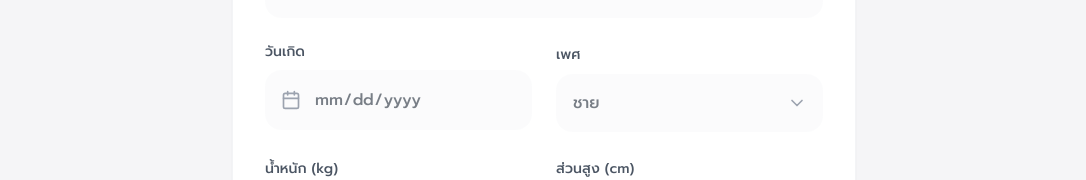
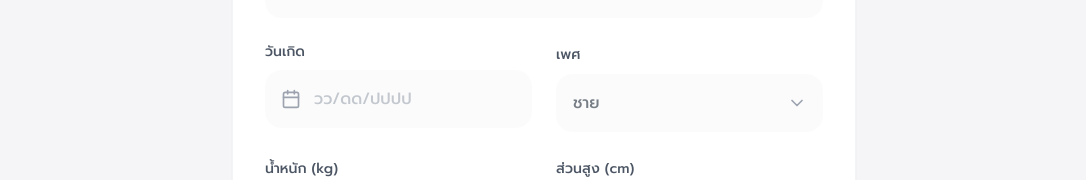
Before and after one commit to siamsquared/health-logs, a React (Vite) app: page /onehealth/profile in a window 1280 px wide. Shown: the part 427-607 px from the top of the page, without its empty margins (96-1182 px from the left). Built offline with nearby package versions, Linux system fonts and the light colour scheme; no server answers; the database is empty; sample sign-in values are in the browser's storage.

Commit message:
Update library of date picker

```diff
--- a/package.json
+++ b/package.json
@@ -13,6 +13,7 @@
     "@tanstack/react-query-devtools": "^5.91.2",
     "@tanstack/react-router": "^1.147.3",
     "@tanstack/router-plugin": "^1.149.0",
+    "@types/react-datepicker": "^6.2.0",
     "@vitejs/plugin-react": "^5.1.2",
     "autoprefixer": "^10.4.23",
     "date-fns": "^4.1.0",
@@ -24,6 +25,7 @@
     "openai": "^6.15.0",
     "postcss": "^8.5.6",
     "react": "19.2.3",
+    "react-datepicker": "^9.1.0",
     "react-dom": "19.2.3",
     "recharts": "^3.6.0",
     "tailwindcss": "^3.4.1",
--- a/src/index.scss
+++ b/src/index.scss
@@ -5,10 +5,10 @@
 @tailwind utilities;
 
 @layer base {
-  body {
-    font-family: 'Prompt', sans-serif;
-    @apply bg-[#F5F5F7] text-gray-900;
-  }
+    body {
+        font-family: 'Prompt', sans-serif;
+        @apply bg-[#F5F5F7] text-gray-900;
+    }
 }
 
 /* Custom Animations */
@@ -26,6 +26,7 @@
     from {
         opacity: 0;
     }
+
     to {
         opacity: 1;
     }
@@ -36,8 +37,82 @@
         opacity: 0;
         transform: translateY(20px);
     }
+
     to {
         opacity: 1;
         transform: translateY(0);
     }
 }
+
+/* React Datepicker Custom Styles */
+.react-datepicker-wrapper {
+    width: 100%;
+}
+
+.react-datepicker {
+    font-family: 'Prompt', sans-serif !important;
+    border: 1px solid #e5e7eb !important;
+    border-radius: 1.5rem !important;
+    box-shadow: 0 10px 25px -5px rgba(0, 0, 0, 0.1), 0 8px 10px -6px rgba(0, 0, 0, 0.1) !important;
+    overflow: hidden;
+}
+
+.react-datepicker__header {
+    background-color: white !important;
+    border-bottom: 1px solid #f3f4f6 !important;
+    padding-top: 1rem !important;
+}
+
+.react-datepicker__current-month {
+    font-weight: 700 !important;
+    font-size: 1rem !important;
+    color: #111827 !important;
+}
+
+.react-datepicker__day-name {
+    color: #9ca3af !important;
+    font-weight: 500 !important;
+}
+
+.react-datepicker__day {
+    color: #374151 !important;
+    border-radius: 0.75rem !important;
+    transition: all 0.2s !important;
+
+    &:hover {
+        background-color: #f3f4f6 !important;
+    }
+}
+
+.react-datepicker__day--selected {
+    background-color: black !important;
+    color: white !important;
+    font-weight: bold !important;
+}
+
+.react-datepicker__day--keyboard-selected {
+    background-color: #f3f4f6 !important;
+    color: black !important;
+}
+
+.react-datepicker__day--today {
+    font-weight: 800 !important;
+    color: #2563eb !important;
+}
+
+.react-datepicker__day--disabled {
+    cursor: not-allowed !important;
+    color: #d1d5db !important;
+
+    &:hover {
+        background-color: transparent !important;
+    }
+}
+
+.react-datepicker__navigation {
+    top: 12px !important;
+}
+
+.react-datepicker__triangle {
+    display: none !important;
+}
--- a/src/pages/ProfilePage.tsx
+++ b/src/pages/ProfilePage.tsx
@@ -1,11 +1,53 @@
-import { useState, useEffect } from "react";
+import { useState, useEffect, forwardRef } from "react";
 import { useAuth } from "@/features/auth/useAuth";
 import { doc, setDoc, serverTimestamp } from "firebase/firestore";
 import { db } from "@/lib/firebase";
 import Navbar from "@/components/Navbar";
 import { Save, Loader2, Calendar, Edit2, X, ChevronDown } from "lucide-react";
 import { useNavigate } from "@tanstack/react-router";
-import { differenceInYears, parseISO } from "date-fns";
+import { differenceInYears, parseISO, format, isValid } from "date-fns";
+import { th } from "date-fns/locale";
+import DatePicker, { registerLocale } from "react-datepicker";
+import "react-datepicker/dist/react-datepicker.css";
+
+registerLocale("th", th);
+
+const CustomDateInput = forwardRef(({ value, onClick, onChange, className, disabled, placeholder }: any, ref: any) => {
+    const [displayValue, setDisplayValue] = useState(value || "");
+
+    useEffect(() => {
+        setDisplayValue(value || "");
+    }, [value]);
+
+    const handleChange = (e: React.ChangeEvent<HTMLInputElement>) => {
+        let input = e.target.value.replace(/\D/g, "").slice(0, 8);
+        if (input.length > 4) {
+            input = `${input.slice(0, 2)}/${input.slice(2, 4)}/${input.slice(4)}`;
+        } else if (input.length > 2) {
+            input = `${input.slice(0, 2)}/${input.slice(2)}`;
+        }
+        setDisplayValue(input);
+
+        // Pass to DatePicker's onChange
+        const originalValue = e.target.value;
+        e.target.value = input;
+        onChange(e);
+        e.target.value = originalValue;
+    };
+
+    return (
+        <input
+            ref={ref}
+            value={displayValue}
+            onClick={onClick}
+            onChange={handleChange}
+            className={className}
+            disabled={disabled}
+            placeholder={placeholder}
+            autoComplete="off"
+        />
+    );
+});
 
 export default function ProfilePage() {
     const { user, status } = useAuth();
@@ -217,26 +259,44 @@ export default function ProfilePage() {
                         </div>
                         <div className="space-y-2">
                             <label className="text-sm font-medium text-gray-600 flex justify-between">
-                                วันเกิด {formData.birthDate && <span
-                                    className="bg-blue-50 text-blue-600 px-2 py-0.5 rounded text-xs font-bold">อายุ {calculateAge(formData.birthDate)} ปี</span>}
+                                วันเกิด {formData.birthDate && <span className="bg-blue-50 text-blue-600 px-2 py-0.5 rounded text-xs font-bold">อายุ {calculateAge(formData.birthDate)} ปี</span>}
                             </label>
                             <div className="relative">
-                                <input type="date" value={formData.birthDate}
-                                    max={new Date().toISOString().split("T")[0]}
-                                    onChange={e => {
-                                        const value = e.target.value;
-                                        setFormData({ ...formData, birthDate: value });
+                                <DatePicker
+                                    selected={formData.birthDate ? parseISO(formData.birthDate) : null}
+                                    onChange={(date: Date | null, event?: React.SyntheticEvent<any>) => {
+                                        if (date && isValid(date)) {
+                                            const year = date.getFullYear();
+                                            // Only update state if it's a "complete" year (e.g. > 1000)
+                                            // or if it was picked via calendar (event is undefined or clicks)
+                                            // This prevents "1" becoming "0001" or "2001" prematurely.
+                                            const isCompleteTyped = event && (event.target as HTMLInputElement).value?.length === 10;
+                                            const isPicked = !event; // Calendar clicks usually don't have the same event structure
 
-                                        const today = new Date().toISOString().split("T")[0];
-                                        if (value && value > today) {
-                                            setBirthDateError("วันเกิดต้องไม่เป็นวันที่ในอนาคต");
-                                        } else {
-                                            setBirthDateError("");
+                                            if (isPicked || isCompleteTyped || year > 1900) {
+                                                const value = format(date, "yyyy-MM-dd");
+                                                setFormData({ ...formData, birthDate: value });
+                                                setBirthDateError("");
+                                            }
+                                        }
+                                        else if (event) {
+                                            const target = event.target as HTMLInputElement;
+                                            if (target.value === "") {
+                                                setFormData({ ...formData, birthDate: "" });
+                                            }
                                         }
                                     }}
+                                    maxDate={new Date()}
+                                    disabled={!isEditing}
+                                    dateFormat="dd/MM/yyyy"
+                                    placeholderText="วว/ดด/ปปปป"
+                                    locale="th"
+                                    autoComplete="off"
                                     className={`w-full p-4 pl-12 bg-gray-50 border-transparent focus:bg-white border focus:border-black rounded-2xl outline-none transition font-medium text-gray-800 ${birthDateError ? "border-red-500 focus:border-red-500" : ""} disabled:opacity-60 disabled:cursor-not-allowed`}
-                                    disabled={!isEditing} />
-                                <Calendar className="absolute left-4 top-1/2 -translate-y-1/2 text-gray-400 pointer-events-none" size={20} />
+                                    wrapperClassName="w-full"
+                                    customInput={<CustomDateInput />}
+                                />
+                                <Calendar className="absolute left-4 top-1/2 -translate-y-1/2 text-gray-400 pointer-events-none z-10" size={20} />
                             </div>
                             {birthDateError && <p className="text-red-500 text-sm pl-1">{birthDateError}</p>}
                         </div>
```
